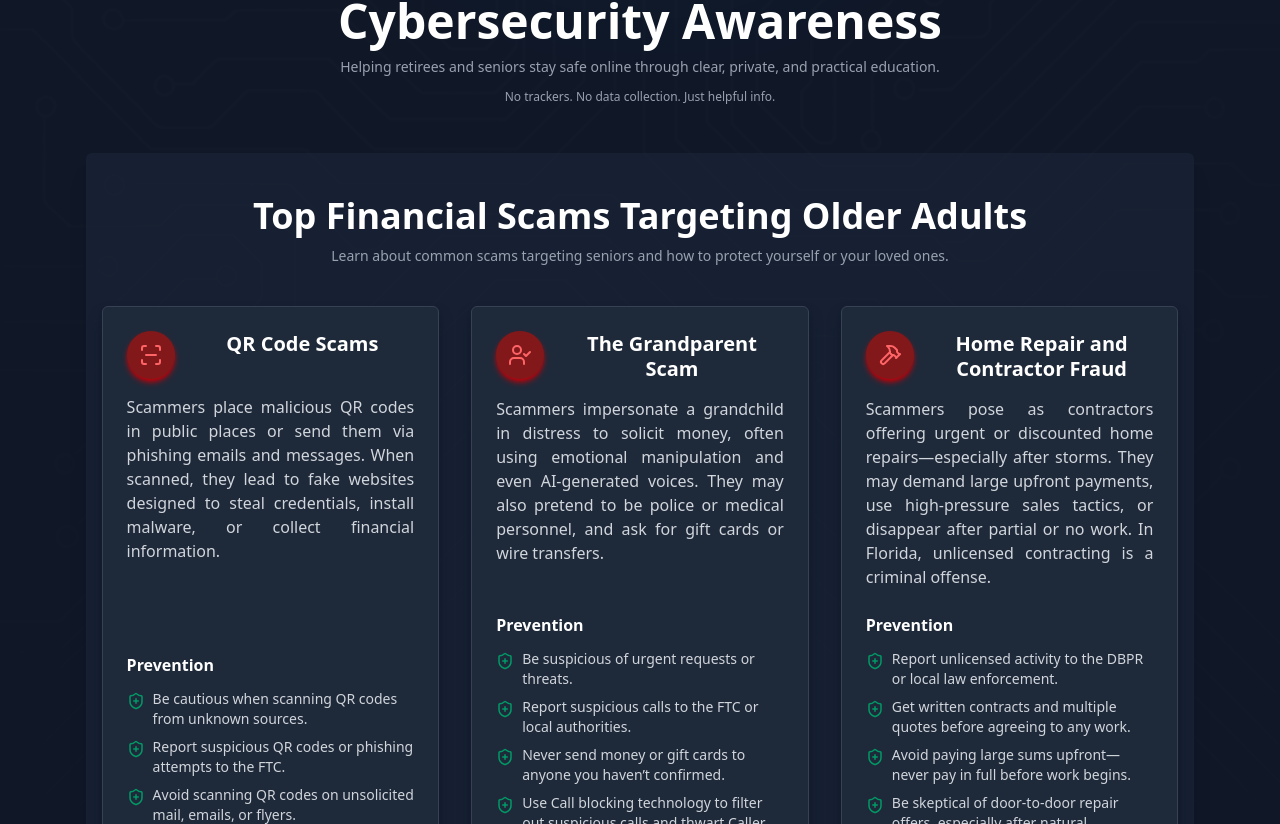
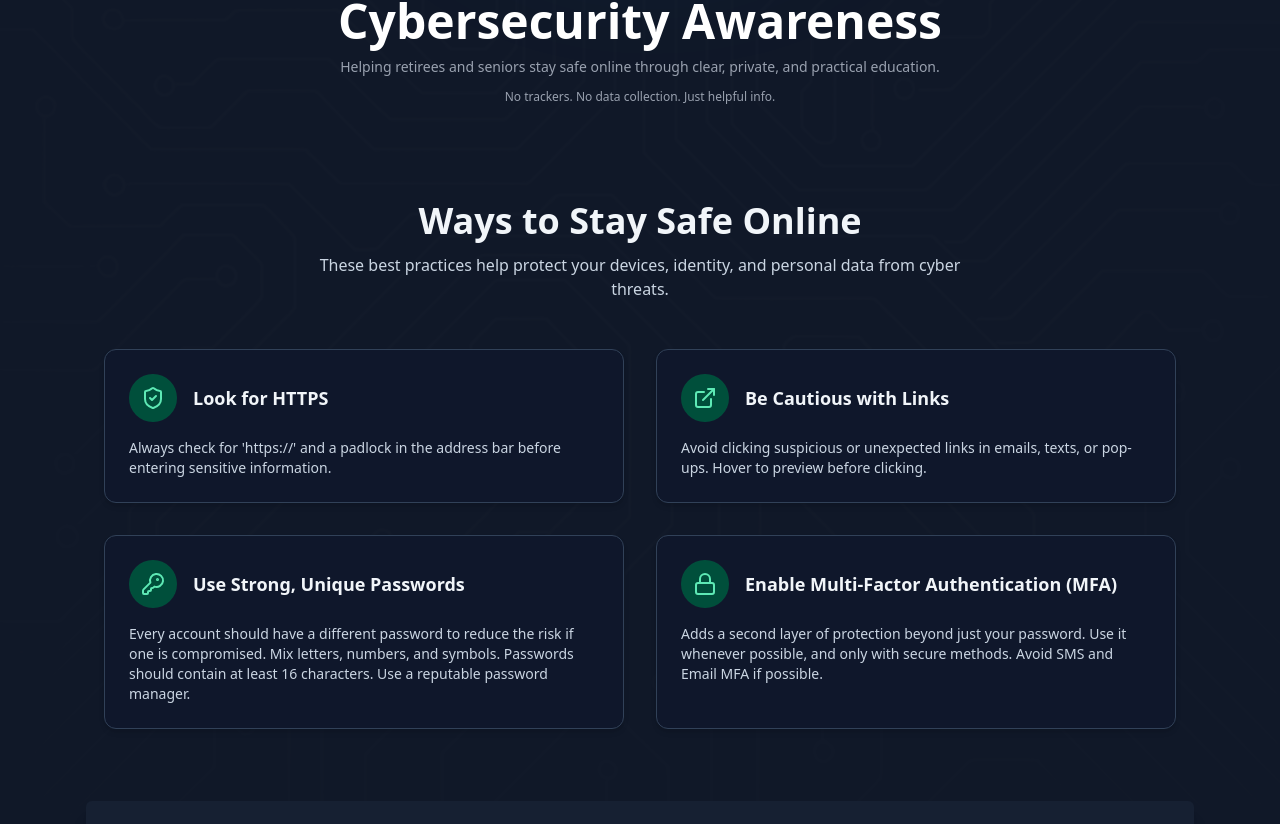
Before and after one commit to defendit/defendit, a Next.js app: page /awareness in a window 1280 px wide. Shown: the part 456-1280 px from the top of the page. Built offline with nearby package versions, Linux system fonts and the light colour scheme.

Commit message:
Safety tips to awareness

```diff
--- /dev/null
+++ b/data/safety-tips.json
@@ -0,0 +1,24 @@
+{
+  "top5": [
+    {
+      "icon": "ShieldCheck",
+      "title": "Look for HTTPS",
+      "description": "Always check for 'https://' and a padlock in the address bar before entering sensitive information."
+    },
+    {
+      "icon": "ExternalLink",
+      "title": "Be Cautious with Links",
+      "description": "Avoid clicking suspicious or unexpected links in emails, texts, or pop-ups. Hover to preview before clicking."
+    },
+    {
+      "icon": "KeyRound",
+      "title": "Use Strong, Unique Passwords",
+      "description": "Every account should have a different password to reduce the risk if one is compromised. Mix letters, numbers, and symbols. Passwords should contain at least 16 characters. Use a reputable password manager."
+    },
+    {
+      "icon": "Lock",
+      "title": "Enable Multi-Factor Authentication (MFA)",
+      "description": "Adds a second layer of protection beyond just your password. Use it whenever possible, and only with secure methods. Avoid SMS and Email MFA if possible."
+    }
+  ]
+}
--- a/src/components/Layout.tsx
+++ b/src/components/Layout.tsx
@@ -1,6 +1,6 @@
-import {Navbar} from "./Nav";
+import { Navbar } from "./Nav";
 import Link from "next/link";
-import {Footer} from "./Footer";
+import { Footer } from "./Footer";
 import { Logo } from "./Icons";
 import React, { ReactNode } from "react";
 import { ThemeToggle } from "./ThemeToggler";
@@ -18,13 +18,13 @@ export const Layout: React.FC<LayoutProps> = ({ children }) => {
       <header className="w-full">
         <Navbar />
       </header>
-      <ThemeToggle/>
+      <ThemeToggle />
       <Link href="/">
         <Logo className="w-64 h-64 md:w-96 md:h-96 mb-4 text-gray-800 dark:text-sky-400  glow transition-all duration-700 animate-fade-in -mt-4" />
       </Link>
 
       <div
-      className="absolute inset-0 bg-no-repeat bg-center bg-cover bg-fixed opacity-3 dark:opacity-1.25 pointer-events-none z-0 w-full h-full"
+        className="absolute inset-0 bg-no-repeat bg-center bg-cover bg-fixed opacity-3.25 dark:opacity-1.25 pointer-events-none z-0 w-full h-full"
         style={{
           backgroundImage: `url('/circuit.png')`,
         }}
--- a/src/components/Nav.tsx
+++ b/src/components/Nav.tsx
@@ -9,8 +9,9 @@ const navItems = [
   { name: "Home", href: "/" },
   { name: "About", href: "/about" },
   { name: "Services", href: "/services" },
+
+  { name: "Awareness", href: "/awareness" },
   { name: "Contact", href: "/contact" },
-  { name: "Awareness", href: "/awareness" },
 ];
 
 function RenderNavItems({
--- /dev/null
+++ b/src/components/SafetyTipsList.tsx
@@ -0,0 +1,50 @@
+import React from "react";
+import * as Icons from "lucide-react";
+import { top5 } from "../../data/safety-tips.json";
+
+interface SafetyTip {
+  icon: string;
+  title: string;
+  description: string;
+}
+
+export const SafetyTipsList: React.FC = () => {
+  return (
+    <section className="w-full max-w-6xl mx-auto py-12 px-6 sm:px-10">
+      <header className="text-center mb-12">
+        <h1 className="text-4xl font-extrabold text-slate-800 dark:text-slate-100">
+          Ways to Stay Safe Online
+        </h1>
+        <p className="mt-3 text-base text-slate-600 dark:text-slate-300 max-w-2xl mx-auto">
+          These best practices help protect your devices, identity, and personal
+          data from cyber threats.
+        </p>
+      </header>
+
+      <div className="grid gap-8 grid-cols-1 sm:grid-cols-2 ">
+        {(top5 as SafetyTip[]).map(({ icon, title, description }, index) => {
+          // eslint-disable-next-line
+          const IconComponent = (Icons as any)[icon] || Icons.Shield;
+          return (
+            <div
+              key={index}
+              className="bg-white dark:bg-slate-900 border border-slate-200 dark:border-slate-700 rounded-xl shadow-md p-6 hover:shadow-xl transition"
+            >
+              <div className="flex items-center mb-4">
+                <div className="bg-green-100 dark:bg-emerald-900 text-green-600 dark:text-emerald-300 p-3 rounded-full">
+                  <IconComponent size={24} />
+                </div>
+                <h2 className="ml-4 text-lg font-semibold text-slate-800 dark:text-slate-100">
+                  {title}
+                </h2>
+              </div>
+              <p className="text-slate-700 dark:text-slate-300 text-sm text-left">
+                {description}
+              </p>
+            </div>
+          );
+        })}
+      </div>
+    </section>
+  );
+};
--- a/src/components/index.tsx
+++ b/src/components/index.tsx
@@ -7,3 +7,4 @@ export * from "./LegalPage";
 export * from "./ThemeToggler";
 export * from "./PageContainer";
 export * from "./ElderlyScams";
+export * from "./SafetyTipsList";
--- a/src/pages/awareness/index.tsx
+++ b/src/pages/awareness/index.tsx
@@ -1,6 +1,6 @@
 import Link from "next/link";
 import Head from "next/head";
-import { ElderlyScamsList, PageContainer } from "@/components";
+import { ElderlyScamsList, PageContainer, SafetyTipsList } from "@/components";
 
 export default function AwarenessPage() {
   return (
@@ -51,6 +51,7 @@ export default function AwarenessPage() {
 
           {/* Section: Latest Threats */}
           <section className="space-y-4 text-center mt-12">
+            <SafetyTipsList />
             <ElderlyScamsList />
           </section>
 
@@ -58,7 +59,7 @@ export default function AwarenessPage() {
           <section className="space-y-4 text-center border-t border-gray-300 dark:border-gray-700 pt-10 mt-16">
             <p className="text-md text-gray-600 dark:text-gray-400">
               Have questions or want to arrange a free* training session for
-              your retirement community?
+              your community?
             </p>
             <Link
               href="/contact"
```
Lines whose indentation alone changed are shown as unchanged.
